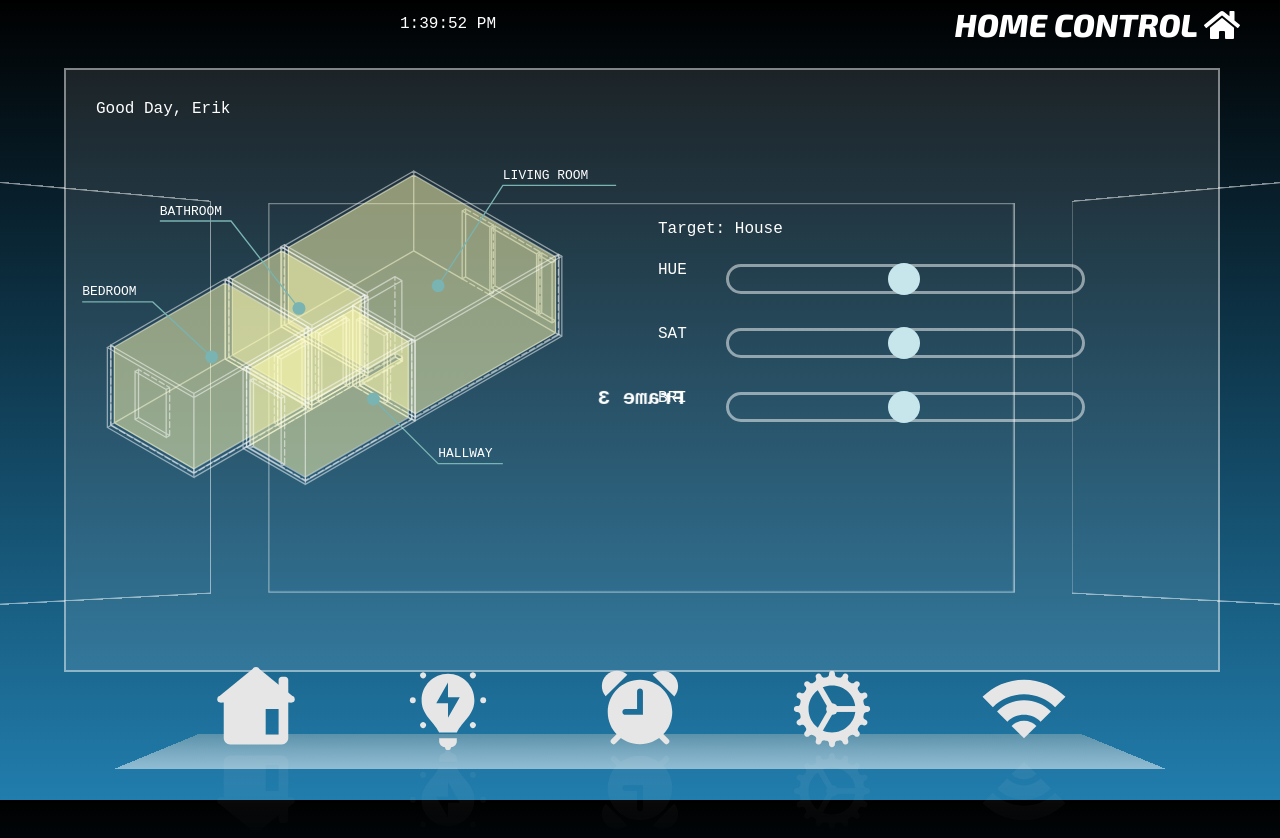
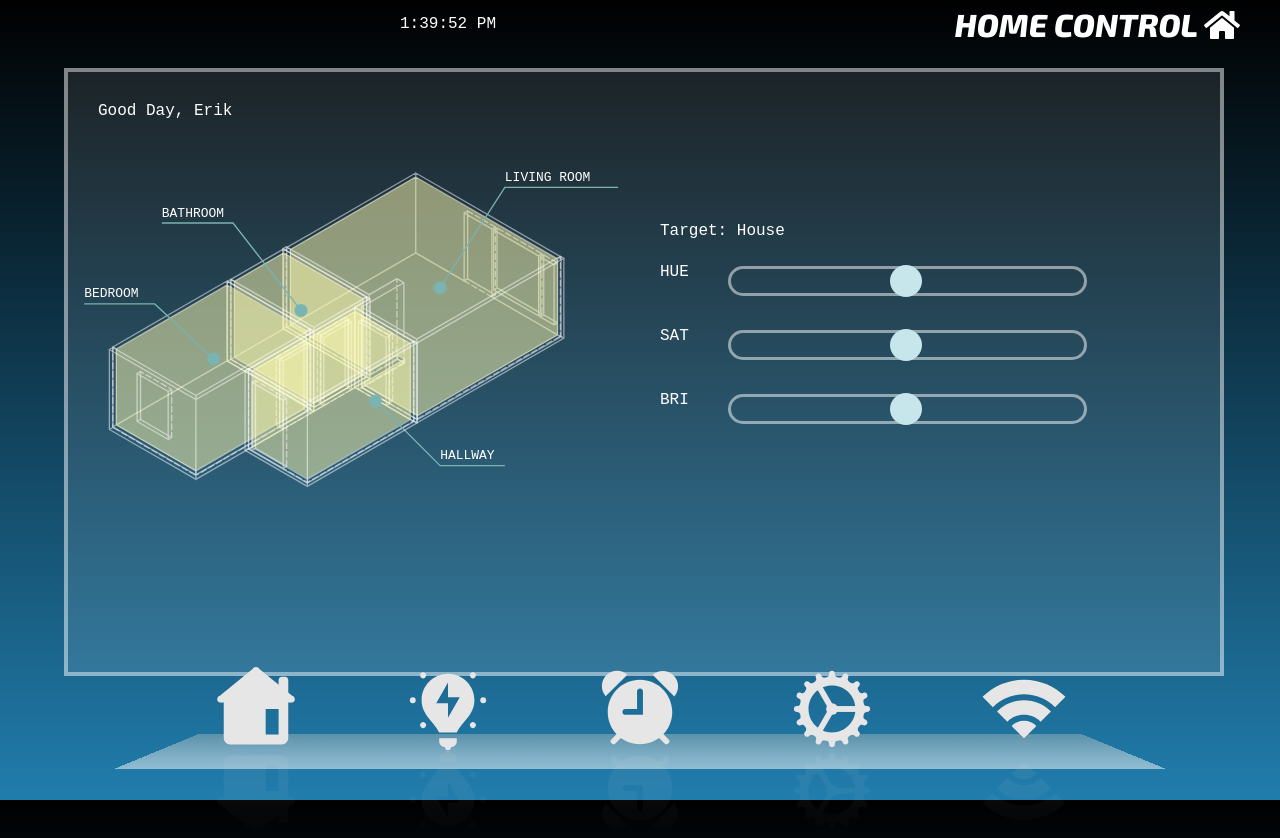
Before and after one commit to ErikLysne/HomeControl, a React (Create React App) app: page / in a window 1280 px wide. Shown: the top 838 px of the page. Built offline with nearby package versions, Linux system fonts and the light colour scheme; a web font is replaced by a local one.

Commit message:
Frames not in view are now hidden

```diff
--- a/src/components/Carousel/Carousel.jsx
+++ b/src/components/Carousel/Carousel.jsx
@@ -1,4 +1,4 @@
-import React, { useState } from "react";
+import React, { useState, useEffect } from "react";
 import shortid from "shortid";
 import styled, { keyframes } from "styled-components";
 import useWindowSize from "../../assets/functions/use-window-size.jsx";
@@ -16,7 +16,7 @@ const Frame = styled.div`
     top: 40%;
     border-color: rgba(255, 255, 255, 0.5);
     border-style: solid;
-    border-width: 2px;
+    border-width: 4px;
     transform-style: preserve-3d;
     transform: ${props =>
         transform(
@@ -27,25 +27,38 @@ const Frame = styled.div`
             props.numberOfFrames,
             props.frameOffset
         )};
-    animation: ${props =>
-            animateRotation(
-                props.frameWidth,
-                props.frameHeight,
-                props.frameIndex,
-                props.activeFrame,
-                props.numberOfFrames,
-                props.frameOffset
-            )}
-        0.5s;
     z-index: ${props =>
         zIndex(
             props.frameIndex,
             props.activeFrame.current,
             props.numberOfFrames
         )};
+    opacity: ${props =>
+        zIndex(
+            props.frameIndex,
+            props.activeFrame.current,
+            props.numberOfFrames
+        ) === 0
+            ? 1
+            : 0};
 `;
 
-function animateRotation(
+const AnimatedFrame = styled(Frame)`
+    animation: ${props =>
+            props.activeFrame.animateTransition
+                ? animate(
+                      props.frameWidth,
+                      props.frameHeight,
+                      props.frameIndex,
+                      props.activeFrame,
+                      props.numberOfFrames,
+                      props.frameOffset
+                  )
+                : ""}
+        ${props => props.transitionDuration}ms;
+`;
+
+function animate(
     frameWidth,
     frameHeight,
     frameIndex,
@@ -54,7 +67,7 @@ function animateRotation(
     frameOffset
 ) {
     return keyframes`
-    from {
+    0% {
         transform: ${transform(
             frameWidth,
             frameHeight,
@@ -63,8 +76,24 @@ function animateRotation(
             numberOfFrames,
             frameOffset
         )};
+        opacity: ${
+            zIndex(frameIndex, activeFrame.previous, numberOfFrames) === 0
+                ? 1
+                : 0
+        };
     }
-    to {
+    10% {
+        transform: ${transform(
+            frameWidth,
+            frameHeight,
+            frameIndex,
+            activeFrame.previous,
+            numberOfFrames,
+            frameOffset
+        )};
+        opacity: 0.75;
+    }
+    100% {
         transform: ${transform(
             frameWidth,
             frameHeight,
@@ -73,7 +102,13 @@ function animateRotation(
             numberOfFrames,
             frameOffset
         )};
+        opacity: ${
+            zIndex(frameIndex, activeFrame.current, numberOfFrames) === 0
+                ? 1
+                : 0
+        };
     }
+
 `;
 }
 
@@ -104,7 +139,7 @@ function transform(
     transform += ` translateY(${-0.5 * frameHeight}px)`;
     // Rotate along y-axis
     transform += ` rotateY(${angleOfRotation}deg)`;
-    // Translate outward to apothem
+    // Translate outward to apothem + offset
     transform += ` translateZ(${displacement}px)`;
     // Rotate back to original reference frame
     transform += ` rotateY(${-angleOfRotation}deg)`;
@@ -146,7 +181,11 @@ const RotateLeftButton = styled(RotationClickableArea)`
 
 function Carousel(props) {
     const numberOfFrames = props.children.length ? props.children.length : 0;
-    const [activeFrame, setActiveFrame] = useState({ current: 0, previous: 0 });
+    const [activeFrame, setActiveFrame] = useState({
+        current: 0,
+        previous: 0,
+        animateTransition: false
+    });
 
     const { windowWidth, windowHeight } = useWindowSize();
     const frameWidth = props.width * windowWidth;
@@ -159,7 +198,8 @@ function Carousel(props) {
                 activeFrame.current >= numberOfFrames - 1
                     ? 0
                     : activeFrame.current + 1,
-            previous: previousActive
+            previous: previousActive,
+            animateTransition: true
         };
         console.log(newActiveFrame);
         setActiveFrame(newActiveFrame);
@@ -172,17 +212,29 @@ function Carousel(props) {
                 activeFrame.current === 0
                     ? numberOfFrames - 1
                     : activeFrame.current - 1,
-            previous: previousActive
+            previous: previousActive,
+            animateTransition: true
         };
         console.log(newActiveFrame);
         setActiveFrame(newActiveFrame);
     }
 
+    useEffect(() => {
+        if (activeFrame.animateTransition) {
+            setTimeout(function() {
+                setActiveFrame({
+                    ...activeFrame,
+                    animateTransition: false
+                });
+            }, props.transitionDuration);
+        }
+    });
+
     let index = 0;
     return (
         <CarouselContainer style={{ perspective: "4000px" }}>
             {React.Children.map(props.children, child => (
-                <Frame
+                <AnimatedFrame
                     key={shortid.generate()}
                     style={{ width: frameWidth, height: frameHeight }}
                     frameWidth={frameWidth}
@@ -191,11 +243,12 @@ function Carousel(props) {
                     activeFrame={activeFrame}
                     numberOfFrames={numberOfFrames}
                     frameOffset={props.frameOffset}
+                    transitionDuration={props.transitionDuration}
                 >
                     {child}
                     <RotateRightButton onClick={rotateRight} />
                     <RotateLeftButton onClick={rotateLeft} />
-                </Frame>
+                </AnimatedFrame>
             ))}
         </CarouselContainer>
     );
@@ -204,7 +257,8 @@ function Carousel(props) {
 Carousel.defaultProps = {
     width: 0.9,
     height: 0.75,
-    frameOffset: 0.1
+    frameOffset: 0.1,
+    transitionDuration: 1000
 };
 
 export default Carousel;
```
